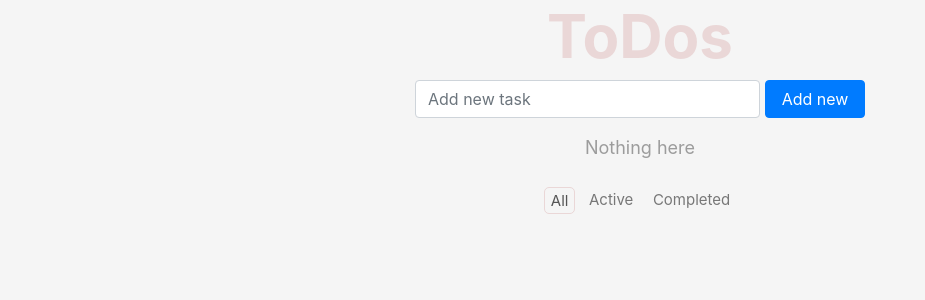
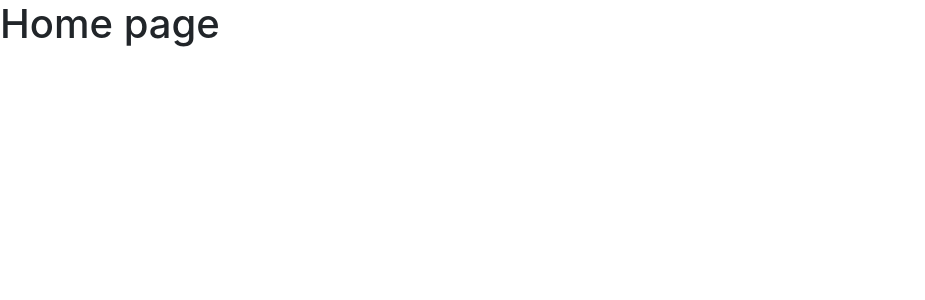
Before and after one commit to nguyenkhanhfpt/react-redux-todos, a React (Create React App) app: page / in a window 1280 px wide. Shown: the top 300 px of the page, without its empty margins (0-925 px from the left). Built offline with nearby package versions, Linux system fonts and the light colour scheme.

Commit message:
add router

```diff
--- a/package.json
+++ b/package.json
@@ -16,6 +16,7 @@
     "react-bootstrap": "^1.5.2",
     "react-dom": "^17.0.1",
     "react-redux": "^7.2.3",
+    "react-router-dom": "^5.2.0",
     "react-scripts": "4.0.1",
     "redux": "^4.0.5",
     "web-vitals": "^0.2.4"
--- a/src/App.css
+++ /dev/null
@@ -1,6 +0,0 @@
-.App {
-  display: flex;
-  justify-content: center;
-  background-color: #f5f5f5;
-  height: 100vh;
-}
--- a/src/App.js
+++ b/src/App.js
@@ -1,12 +1,14 @@
 import 'bootstrap/dist/css/bootstrap.min.css';
-import ToDoComponent from './Features/ToDo/ToDoComponent';
-import "./App.css";
+import { BrowserRouter as Router } from "react-router-dom";
+import RouterPage from "./Router/index";
 
 function App() {
   return (
-    <div className="App">
-      <ToDoComponent />
-    </div>
+    <Router>
+      <div className="App">
+        <RouterPage />
+      </div>
+    </Router>
   );
 }
 
--- a/src/Features/ToDo/ToDo.css
+++ b/src/Features/ToDo/ToDo.css
@@ -1,5 +1,12 @@
 :root {
     --primary-color: #ead7d7;
+}
+
+.toDo {
+    display: flex;
+    justify-content: center;
+    background-color: #f5f5f5;
+    height: 100vh;
 }
 
 .ToDoComponent {
--- a/src/Features/ToDo/ToDoComponent.jsx
+++ b/src/Features/ToDo/ToDoComponent.jsx
@@ -4,7 +4,6 @@ import InputAdd from "./Components/InputAdd";
 import TaskItem from "./Components/TaskItem";
 import Filter from "./Components/Filter";
 import filterConfig from "../../config/filter";
-import "./ToDo.css";
 
 export default function ToDoComponent() {
     let { list, filter } = useSelector(ToDoSelect);
--- /dev/null
+++ b/src/Router/index.js
@@ -0,0 +1,18 @@
+import { Switch, Route } from "react-router-dom";
+import Home from "../pages/Home";
+import ToDo from "../pages/ToDo";
+
+export default function() {
+    return (
+        <>
+            <Switch>
+                <Route path="/todo">
+                    <ToDo />
+                </Route>
+                <Route path="/" exact>
+                    <Home />
+                </Route>
+            </Switch>
+        </>
+    );
+}
--- a/src/index.js
+++ b/src/index.js
@@ -5,10 +5,13 @@ import App from './App';
 import reportWebVitals from './reportWebVitals';
 import { Provider } from "react-redux";
 import RootStore from './Stores/RootStore';
+import { StrictMode } from "react";
 
 ReactDOM.render(
   <Provider store={RootStore}>
-    <App />
+    <StrictMode>
+      <App />
+    </StrictMode>
   </Provider>,
   document.getElementById('root')
 );
--- /dev/null
+++ b/src/pages/Home.jsx
@@ -0,0 +1,7 @@
+export default function Home() {
+    return (
+        <div className="">
+            <h1>Home page</h1>
+        </div>
+    )
+}
--- /dev/null
+++ b/src/pages/ToDo.jsx
@@ -0,0 +1,12 @@
+import ToDoComponent from "../Features/ToDo/ToDoComponent";
+import "../Features/ToDo/ToDo.css";
+
+export default function ToDo() {
+    return (
+        <div className="toDoPage">
+            <div className="toDo">
+                <ToDoComponent />
+            </div>
+        </div>
+    );
+}
```
Also changed, not shown: 3 other files (tests, documents, lock files or other folders).
